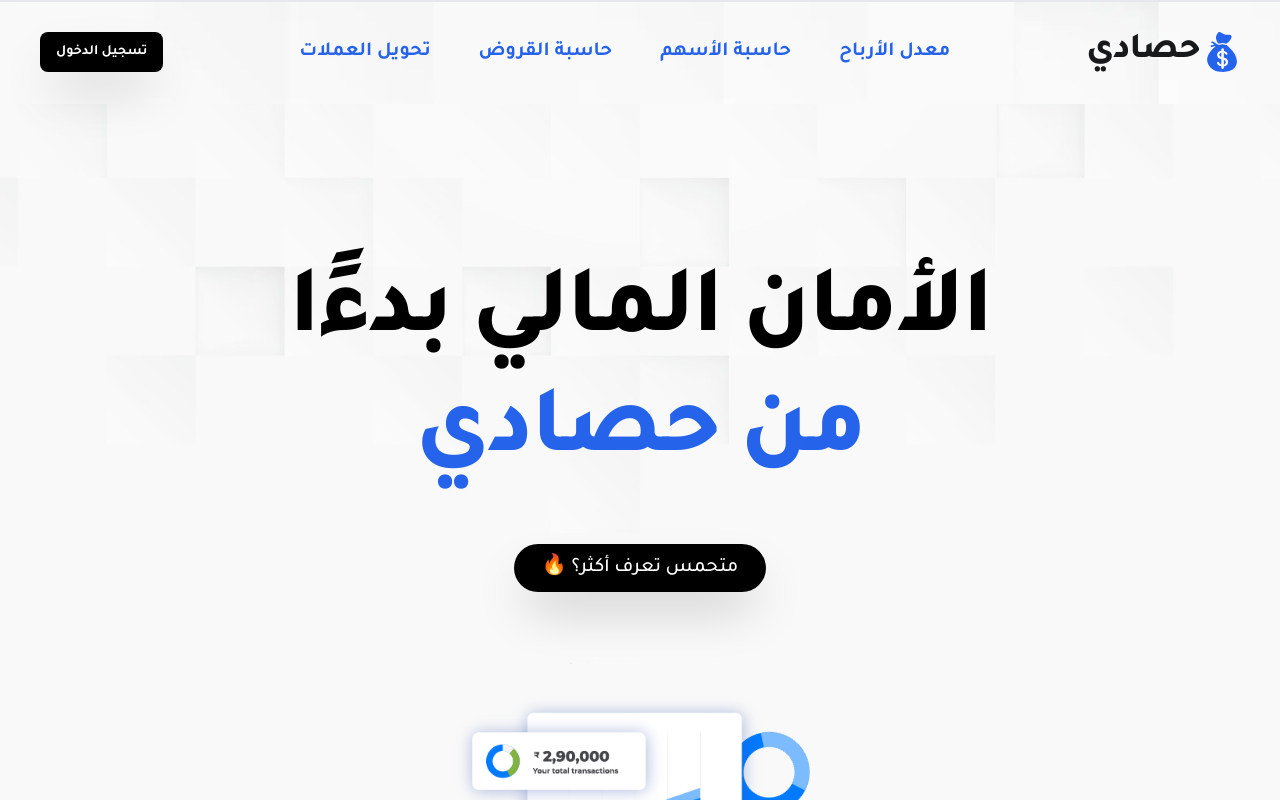
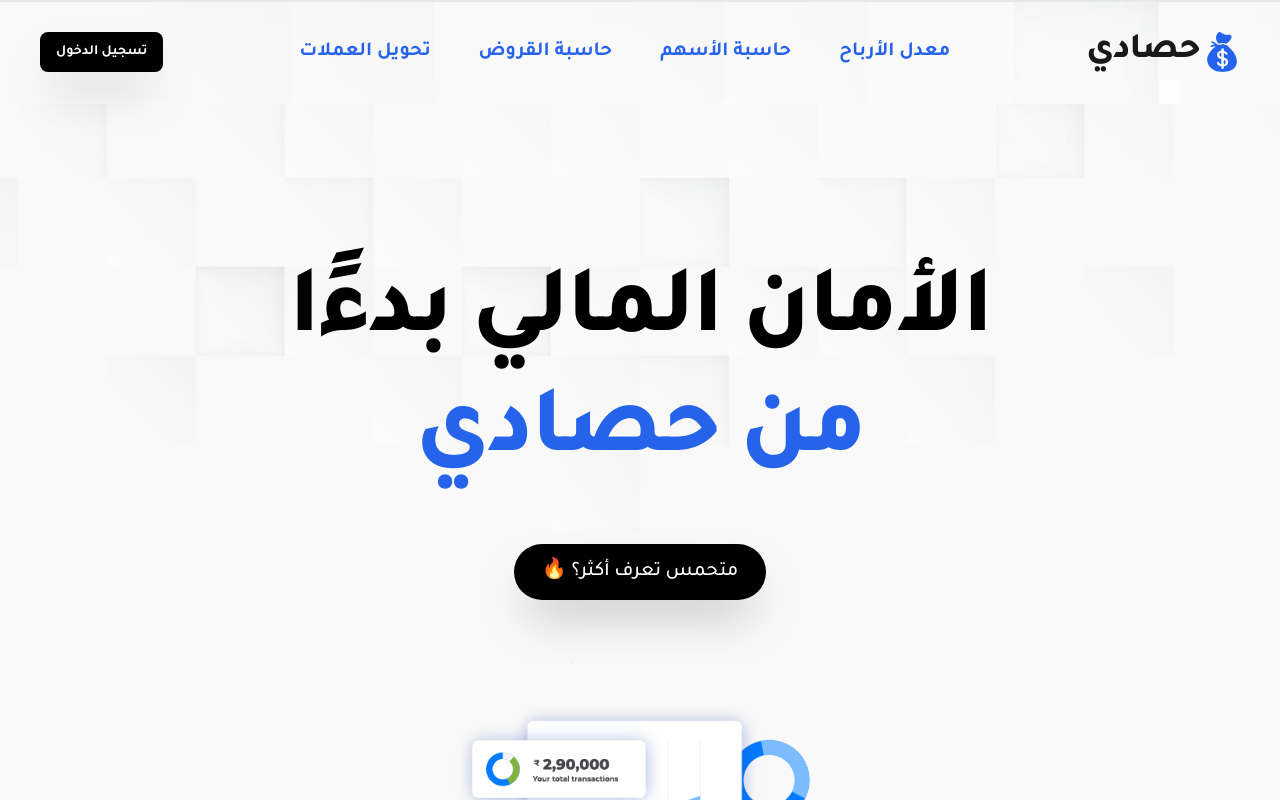
Before and after one commit to HassanAlabdulal/Hasady, a Next.js app: page / in a window 1280 px wide. Shown: the top 800 px of the page. Built offline with nearby package versions, Linux system fonts and the light colour scheme.

Commit message:
enhance: change button styles

```diff
--- a/app/page.tsx
+++ b/app/page.tsx
@@ -14,7 +14,7 @@ export default function Home() {
           </h1>
         </div>
         <div className="mt-12">
-          <Button className="inline-flex items-center justify-center px-7 py-6 text-xl  shadow-2xl bg-black text-white hover:bg-neutral-800 rounded-3xl">
+          <Button className="inline-flex items-center justify-center px-7 py-7 text-xl  shadow-2xl bg-black text-white hover:bg-neutral-800 rounded-full">
             متحمس تعرف أكثر؟ 🔥
           </Button>
         </div>
```
